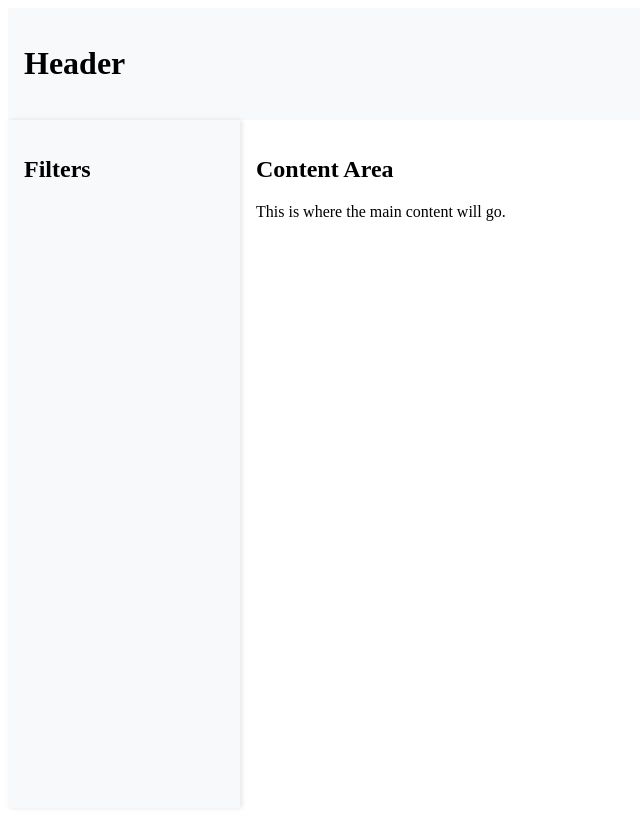
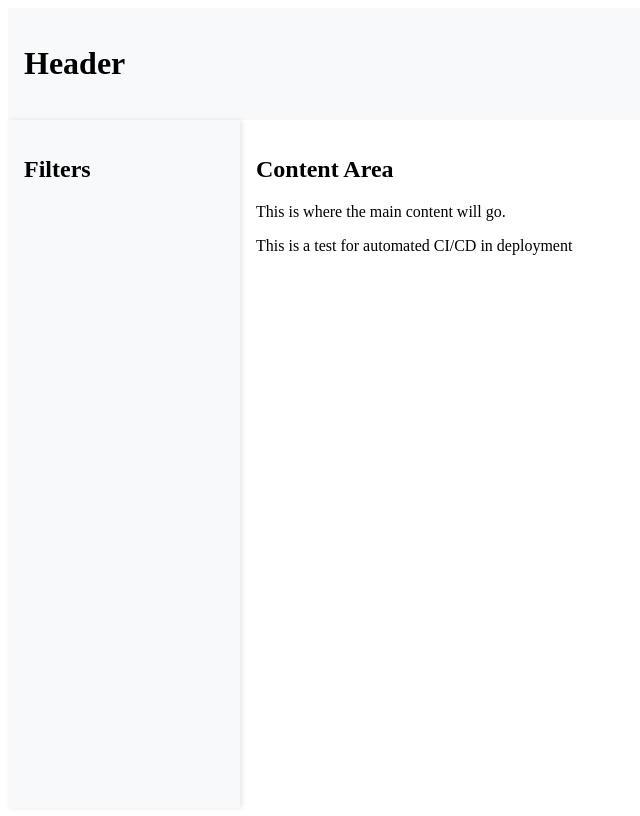
Before and after one commit to mongodb-industry-solutions/leafy_airline, a Next.js app in the folder airplanedashboard/: page / in a window 1280 px wide. Shown: the whole page, without its empty margins (0-640 px from the left). Built offline with nearby package versions, Linux system fonts and the light colour scheme.

Commit message:
test of cicd

```diff
--- a/airplanedashboard/pages/index.js
+++ b/airplanedashboard/pages/index.js
@@ -7,6 +7,7 @@ export default function Home() {
     <Layout>
       <h2>Content Area</h2>
       <p>This is where the main content will go.</p>
+      <p>This is a test for automated CI/CD in deployment</p>
     </Layout>
   );
 }
```
